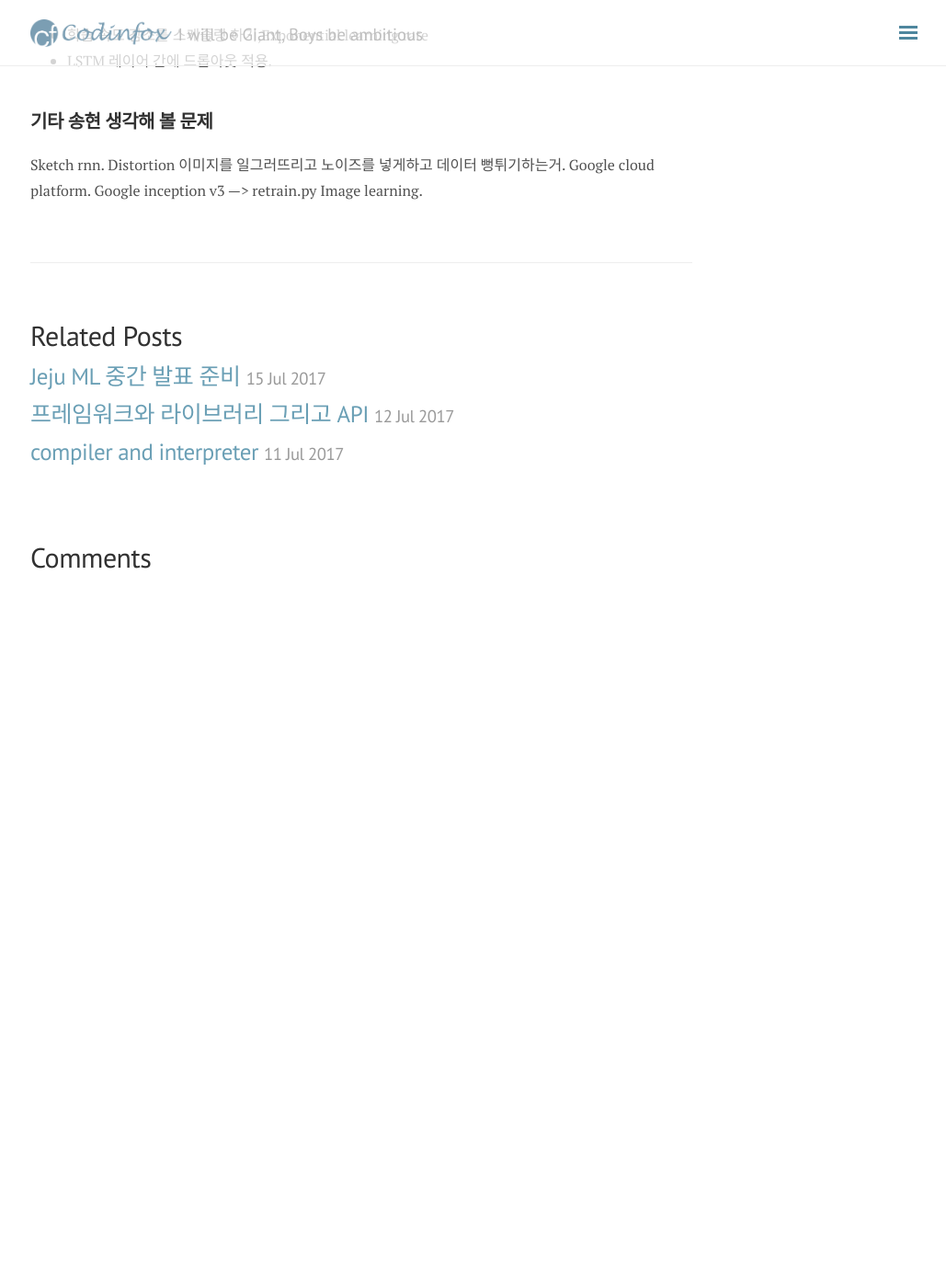
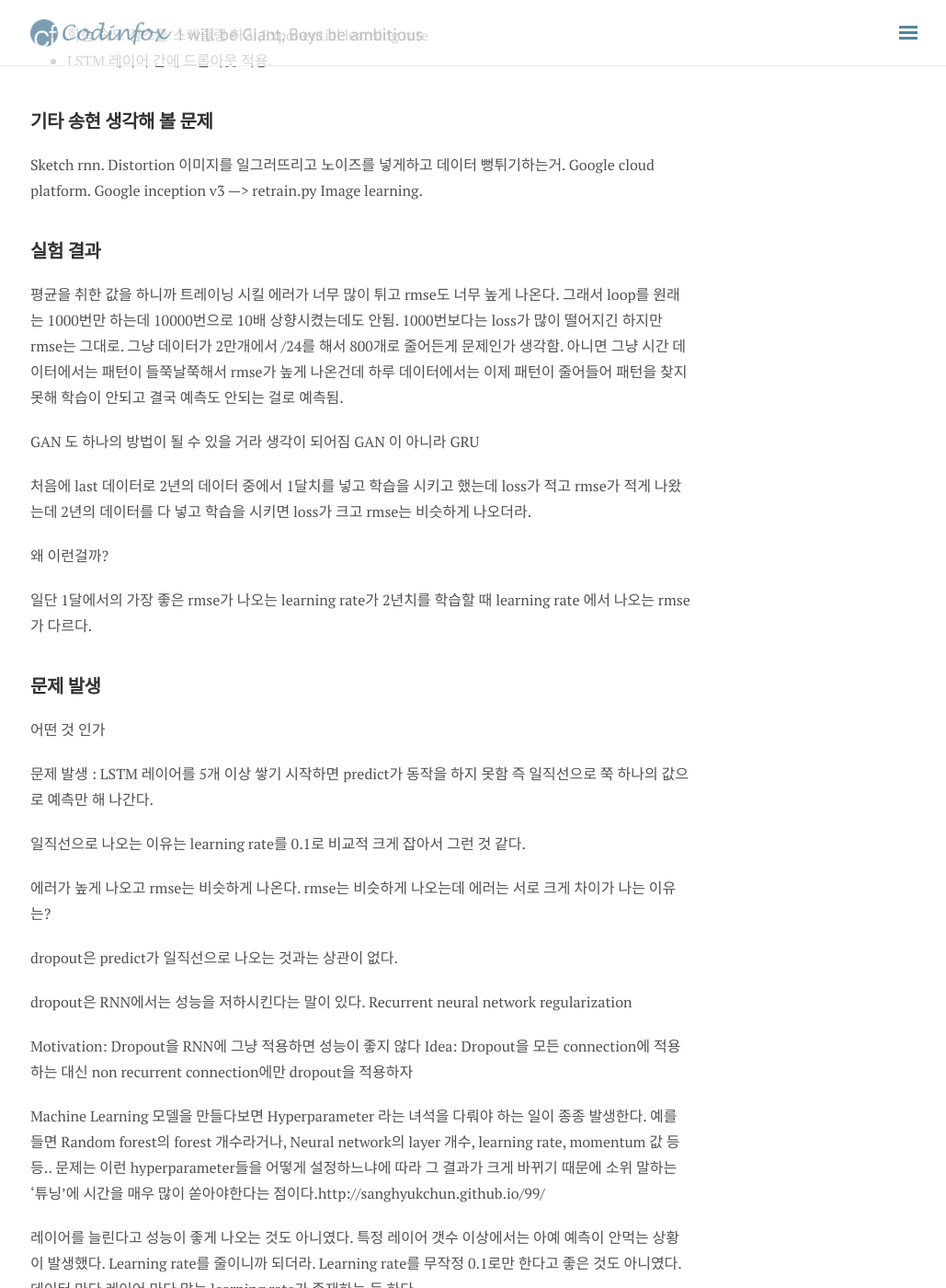
Before and after one commit to masinogns/masinogns.github.com, a Jekyll site: the page built from _posts/2017-07-07-jejuml-설계.md, in a window 1280 px wide and 1400 px high, scrolled down 1682 px. Shown: the whole window at 92% size, without its empty margins (247-1276 px from the left). Built offline with Jekyll 4.4.1, drawn with Linux system fonts in a browser that asks for light colours; nearby versions of some CDN libraries; comment, search, counter and statistics services are not loaded; before the commit the page ends 2317 px from its top, so only the background shows below that; some of the changed text lies outside the part shown.

```diff
--- a/_posts/2017-07-07-jejuml-설계.md
+++ b/_posts/2017-07-07-jejuml-설계.md
@@ -63,3 +63,55 @@
 Google cloud platform.
 Google inception v3 —> retrain.py
 Image learning.
+
+## 실험 결과
+
+평균을 취한 값을 하니까 트레이닝 시킬 에러가 너무 많이 튀고 rmse도 너무 높게 나온다.
+그래서 loop를 원래는 1000번만 하는데 10000번으로 10배 상향시켰는데도 안됨.
+1000번보다는 loss가 많이 떨어지긴 하지만 rmse는 그대로.
+그냥 데이터가 2만개에서 /24를 해서 800개로 줄어든게 문제인가 생각함.
+아니면 그냥 시간 데이터에서는 패턴이 들쭉날쭉해서 rmse가 높게 나온건데
+하루 데이터에서는 이제 패턴이 줄어들어 패턴을 찾지못해 학습이 안되고 결국 예측도 안되는 걸로 예측됨.
+
+GAN 도 하나의 방법이 될 수 있을 거라 생각이 되어짐
+GAN 이 아니라 GRU
+
+처음에 last 데이터로 2년의 데이터 중에서 1달치를 넣고 학습을 시키고 했는데 loss가 적고 rmse가 적게 나왔는데 2년의 데이터를 다 넣고 학습을 시키면 loss가 크고 rmse는 비슷하게 나오더라.
+
+왜 이런걸까?
+
+일단 1달에서의 가장 좋은 rmse가 나오는 learning rate가 2년치를 학습할 때 learning rate 에서 나오는 rmse가 다르다.
+
+## 문제 발생
+
+어떤 것 인가
+
+문제 발생 : LSTM 레이어를 5개 이상 쌓기 시작하면 predict가 동작을 하지 못함
+즉 일직선으로 쭉 하나의 값으로 예측만 해 나간다.
+
+일직선으로 나오는 이유는 learning rate를 0.1로 비교적 크게 잡아서 그런 것 같다.
+
+
+에러가 높게 나오고 rmse는 비슷하게 나온다.
+rmse는 비슷하게 나오는데 에러는 서로 크게 차이가 나는 이유는?
+
+dropout은 predict가 일직선으로 나오는 것과는 상관이 없다.
+
+dropout은 RNN에서는 성능을 저하시킨다는 말이 있다.
+Recurrent neural network regularization
+
+Motivation: Dropout을 RNN에 그냥 적용하면 성능이 좋지 않다
+Idea: Dropout을 모든 connection에 적용하는 대신 non recurrent connection에만 dropout을 적용하자
+
+Machine Learning 모델을 만들다보면 Hyperparameter 라는 녀석을 다뤄야 하는 일이 종종 발생한다. 예를 들면 Random forest의 forest 개수라거나, Neural network의 layer 개수, learning rate, momentum 값 등등.. 문제는 이런 hyperparameter들을 어떻게 설정하느냐에 따라 그 결과가 크게 바뀌기 때문에 소위 말하는 ‘튜닝’에 시간을 매우 많이 쏟아야한다는 점이다.http://sanghyukchun.github.io/99/
+
+
+레이어를 늘린다고 성능이 좋게 나오는 것도 아니였다. 특정 레이어 갯수 이상에서는 아예 예측이 안먹는 상황이 발생했다. Learning rate를 줄이니까 되더라.
+Learning rate를 무작정 0.1로만 한다고 좋은 것도 아니였다.
+데이터 마다 레이어 마다 맞는 learning rate가 존재하는 듯 하다.
+
+rnn은 dropout을 하면 되려 성능이 떨어진다고 한다고 했는데 이게 또 그러지 않은 것 같다. 구글에서 tensorflow의 dropout을 rnn에 맞게 구현해 놓았을 수 있는 것 같다.
+
+에러가 또 뛰기 시작하면
+Learning rate가 큰것이다.
+줄여서 학습시켜보자.
```
Also changed, not shown: _posts/2017-07-15-jejuml-중간발표 준비.md (+1 -1 lines).
